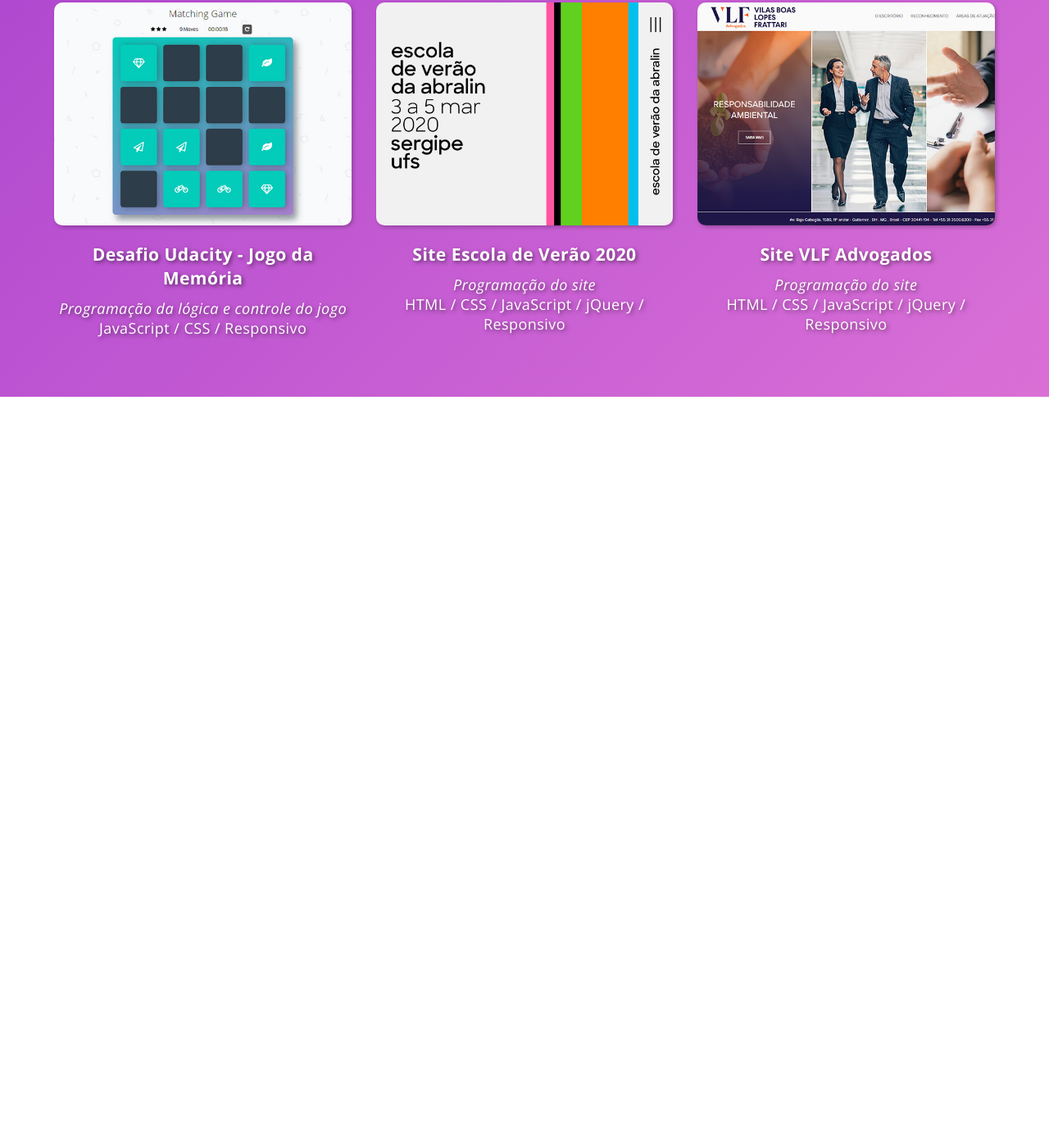
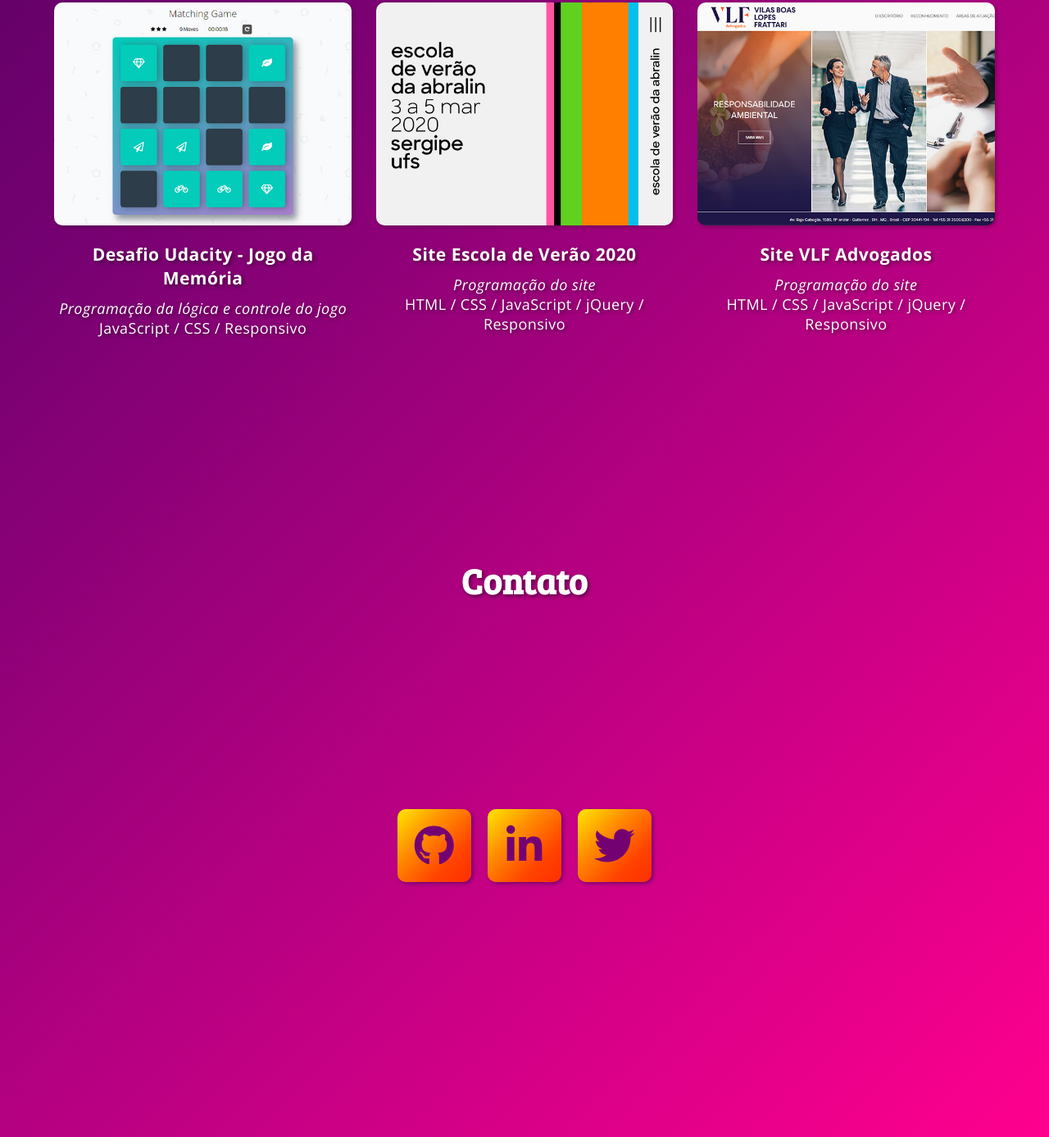
Before and after one commit to AnaNazar/imersaocss, a plain HTML site: page index.html in a window 1280 px wide. Shown: the part 1016-2403 px from the top of the page at 82% size. Before the commit the page ends 1500 px from the top, so only its background shows below. Drawn offline with nearby package versions, Linux system fonts and the light colour scheme.

Commit message:
Quarta versão do site - aula 04

```diff
--- a/css/styles.css
+++ b/css/styles.css
@@ -7,7 +7,8 @@
 }
 
 body {
-  background-image: linear-gradient(-45deg, #da70d6, #9932cc);
+  background: rgb(45,1,80);
+  background: linear-gradient(135deg, rgba(45,1,80,1) 0%, rgba(74,1,90,1) 9%, rgba(116,1,113,1) 37%, rgba(184,0,130,1) 67%, rgba(255,0,142,1) 100%);
   font-family: 'Open Sans', sans-serif;
   font-size: 14px;
   color: #ffffff;
@@ -33,6 +34,7 @@ header {
   position: fixed;
   top: 0;
   width: 100vw;
+  z-index: 99;
 }
 
 .menu ul {
@@ -55,7 +57,7 @@ header {
 
 .menu a:hover {
   background: #2d2d2d;
-  border-bottom: #9932cc solid 7px;
+  border-bottom: #740171 solid 7px;
 }
 
 .site-title,
@@ -73,12 +75,15 @@ header {
   text-transform: lowercase;
 }
 
-.projetos {
+.projetos,
+.contato {
+  min-height: 100vh;
   padding: 4em 2em;
   text-align: center;
 }
 
-.projetos h2 {
+.projetos h2,
+.contato h2 {
   font-size: 2.4em;
   line-height: 2.4em;
   padding: 0 0 1em 0;
@@ -96,9 +101,16 @@ header {
 .projetos img {
   width: 100%;
   height: auto;
+  -webkit-border-radius: 10px;
+  -moz-border-radius: 10px;
   border-radius: 10px;
   box-shadow: 2px 2px 5px rgba(0, 0, 0, 0.25);
   object-fit: cover;
+  transition: transform 350ms;
+}
+
+.projetos img:hover {
+  transform: scale(1.05);
 }
 
 .projetos a {
@@ -108,6 +120,42 @@ header {
 
 .projetos h3 {
   padding: 0.75em 0 0.5em;
+}
+
+.contato {
+  min-height: unset;
+}
+
+.contato .grid {
+  height: calc(100vh - 26em);
+}
+
+.contato .grid {
+  display: grid;
+  gap: 20px;
+  grid-template-columns: repeat(3, 5em);
+  align-content: center;
+  justify-content: center;
+  min-height: calc(100vh - 16em);
+  margin: -1.5em 0 1.5em 0;
+}
+
+.contato a {
+  background: rgb(255,231,0);
+  background: linear-gradient(135deg, rgba(255,231,0,1) 0%, rgba(255,141,0,1) 36%, rgba(255,68,0,1) 72%, rgba(255,46,0,1) 100%);
+  -webkit-border-radius: 10px;
+  -moz-border-radius: 10px;
+  border-radius: 10px;
+  box-shadow: 2px 2px 5px #740171;
+  font-size: 2.75em;
+  color: #740171;
+  line-height: 0;
+  padding: 0.4em;
+  transition: transform 0.35s;
+}
+
+.contato a:hover {
+  transform: rotate(-5deg) scale(1.1);
 }
 
 /* BREAKPOINTS */
--- a/index.html
+++ b/index.html
@@ -7,6 +7,7 @@
   <link rel="stylesheet" href="css/styles.css">
   <link href="https://fonts.googleapis.com/css2?family=Bree+Serif&display=swap" rel="stylesheet">
   <link href="https://fonts.googleapis.com/css2?family=Open+Sans:ital,wght@0,400;0,700;1,400;1,700&display=swap" rel="stylesheet">
+  <script src="https://kit.fontawesome.com/64771f7a96.js" crossorigin="anonymous"></script>
 </head>
 <body>
   <header id="sobre">
@@ -57,5 +58,19 @@
       </figure>
     </div>
   </section>
+  <section id="contato" class="contato">
+    <h2>Contato</h2>
+    <div class="grid">
+      <a href="https://github.com/AnaNazar" target="_blank" aria-label="GitHub">
+        <i class="fab fa-github"></i>
+      </a>
+      <a href="https://www.linkedin.com/in/ananazar/" target="_blank" aria-label="Twitter">
+        <i class="fab fa-linkedin-in"></i>
+      </a>
+      <a href="https://twitter.com/AnaNazar" target="_blank" aria-label="LinkedIn">
+        <i class="fab fa-twitter"></i>
+      </a>
+    </div>
+  </section>
 </body>
 </html>
```
